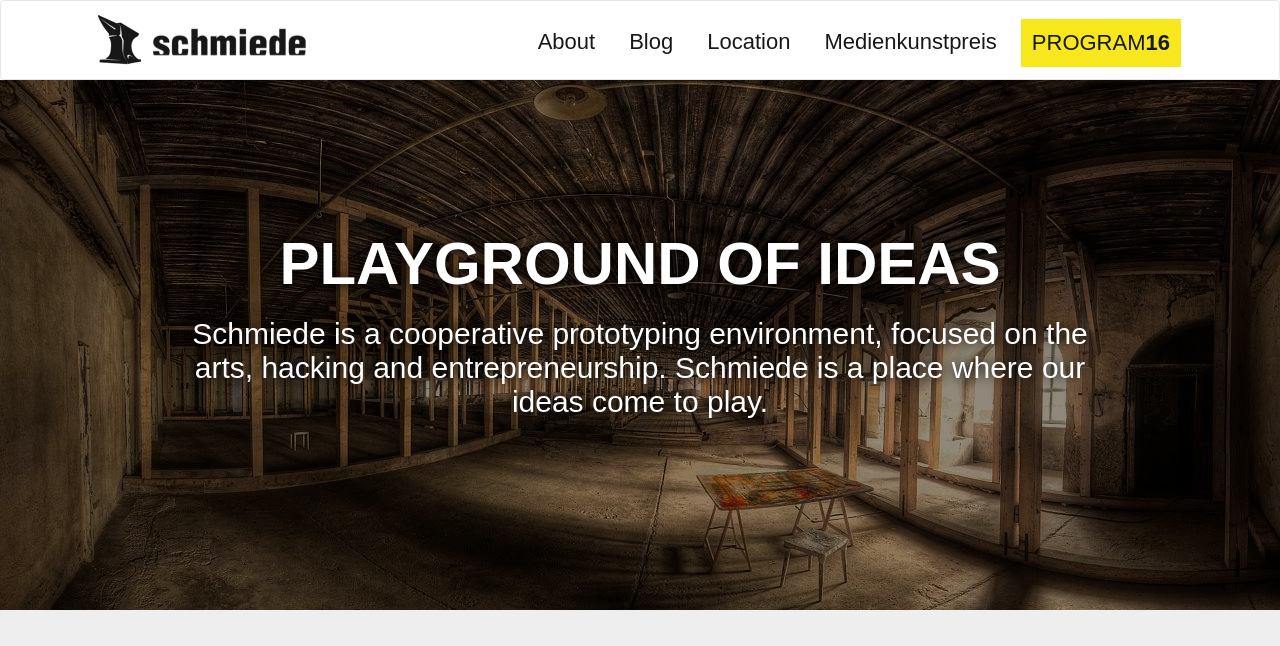
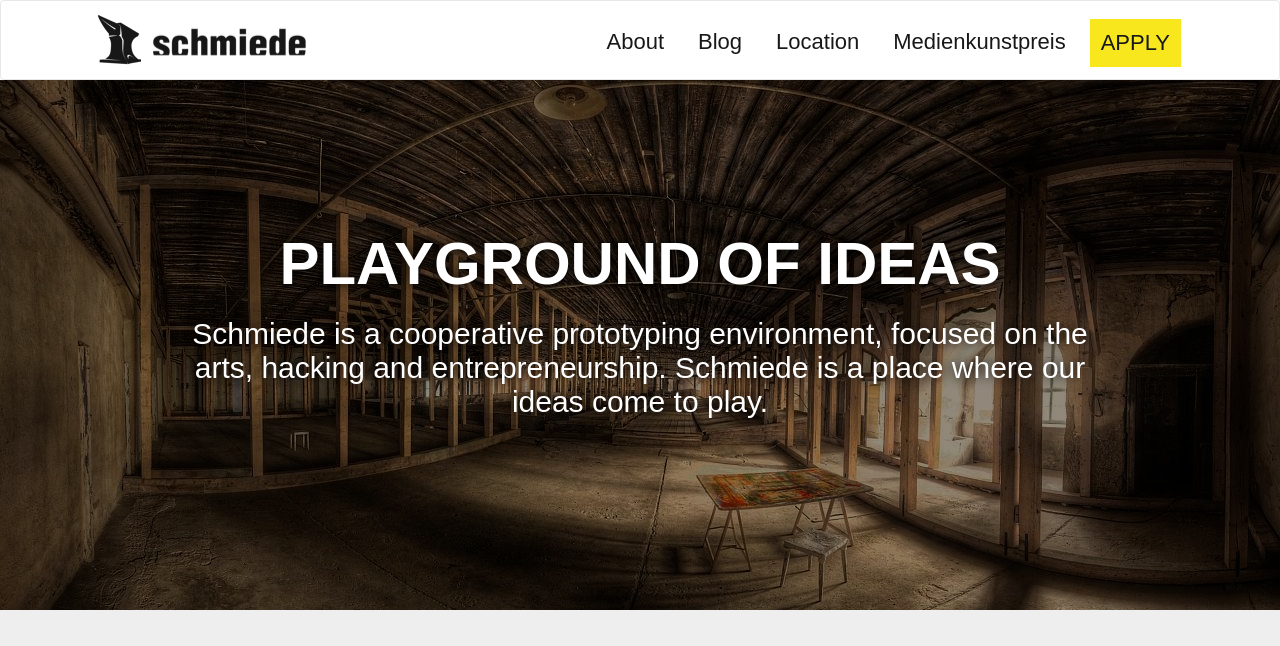
Before and after one commit to philippWassibauer/schmiede_web, a Jekyll site: the page built from index.html, in a window 1280 px wide and 900 px high, cut to the strip 0-646 px from the top of the window. Built offline with Jekyll 4.4.1, drawn with Linux system fonts in a browser that asks for light colours; Markdown is read by kramdown in place of the engine named in the settings; comment, search, counter and statistics services are not loaded.

Commit message:
Update default.html

```diff
--- a/_layouts/default.html
+++ b/_layouts/default.html
@@ -26,7 +26,7 @@
             <li><a href="http://schmiede.tumblr.com/" target="_BLANK">Blog</a></li>
             <li><a href="{{ site.base_url }}/location/">Location</a></li>
             <li><a href="{{ site.base_url }}/medienkunstpreis/">Medienkunstpreis</a></li>
-            <li><a href="https://issuu.com/schmiede/docs/schmiede16_programm" class="btn btn-primary btn-lg yellow" style="font-weight: normal;">PROGRAM<b>16</b></a></li>
+            <li><a href="http://schmiede.ca/apply/" class="btn btn-primary btn-lg yellow" style="font-weight: normal;">APPLY</a></li>
           </ul>
         </div>
       </div>
```
